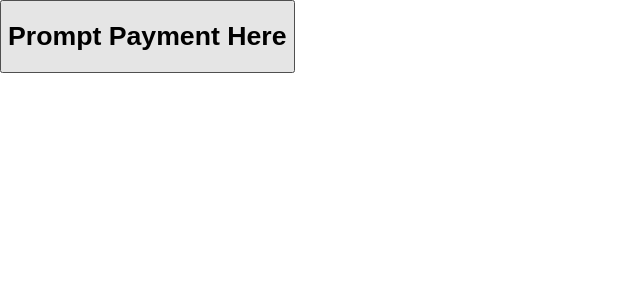
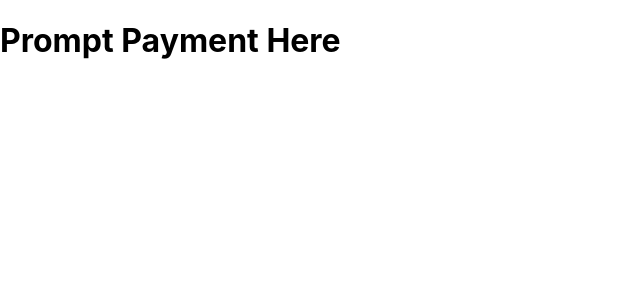
Before and after one commit to liswang24/kioski, a React (Create React App) app: page /#/Payment in a window 1280 px wide. Shown: the top 300 px of the page, without its empty margins (0-640 px from the left). Built offline with nearby package versions, Linux system fonts and the light colour scheme.

Commit message:
Implement payment success

```diff
--- a/src/Routes/Payment.jsx
+++ b/src/Routes/Payment.jsx
@@ -1,22 +1,17 @@
-import { Box } from '@mui/material';
 import * as React from 'react';
 import { useNavigate } from 'react-router-dom';
 
 function Payment() {
   let navigate = useNavigate();
 
-  const routeToDispense = () => {
-      //TODO: navigate to dispense items
-    // navigate(path);
-  }
+  // On click, simulate successful payment
+  window.addEventListener('click', (event) => {
+    navigate(`../Dispense`)
+  })
 
-    return (
-      // TODO: Implement better solution than button component
-      <Box component="button" onClick={routeToDispense}>
-        <h1>Prompt Payment Here</h1>
-        {/* TODO: on tap route to next */}
-      </Box>
-    );
-  }
+  return (
+      <h1>Prompt Payment Here</h1>
+  );
+}
 
-  export default Payment;
+export default Payment;
```
